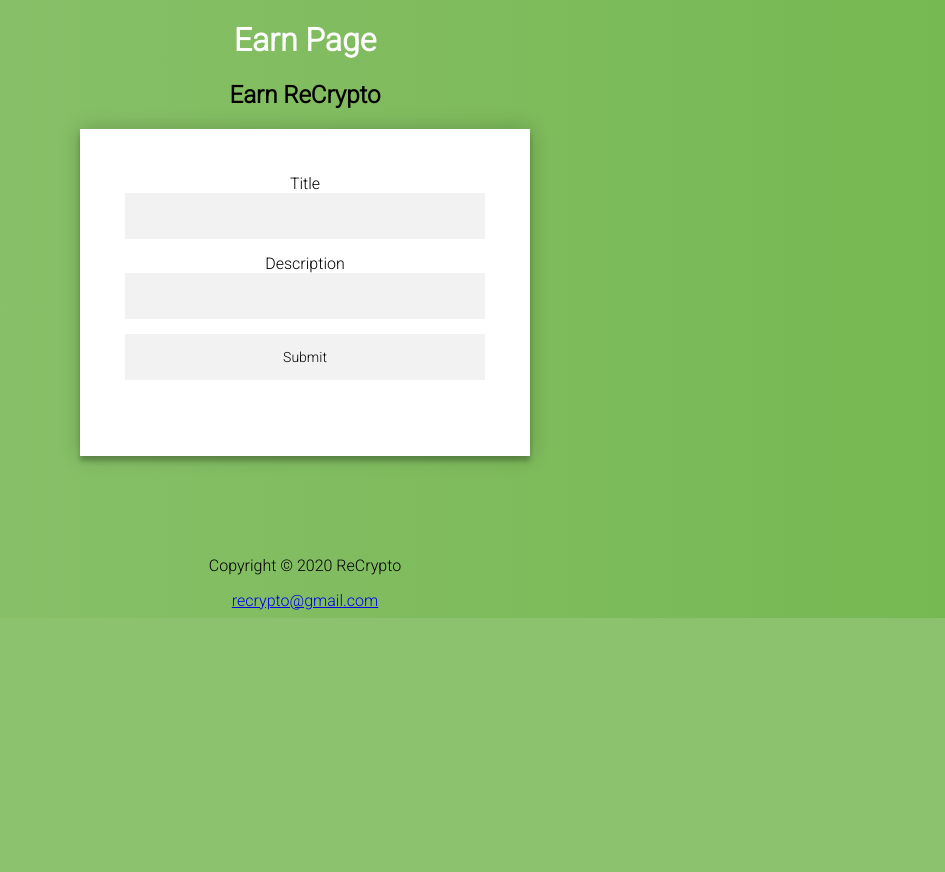
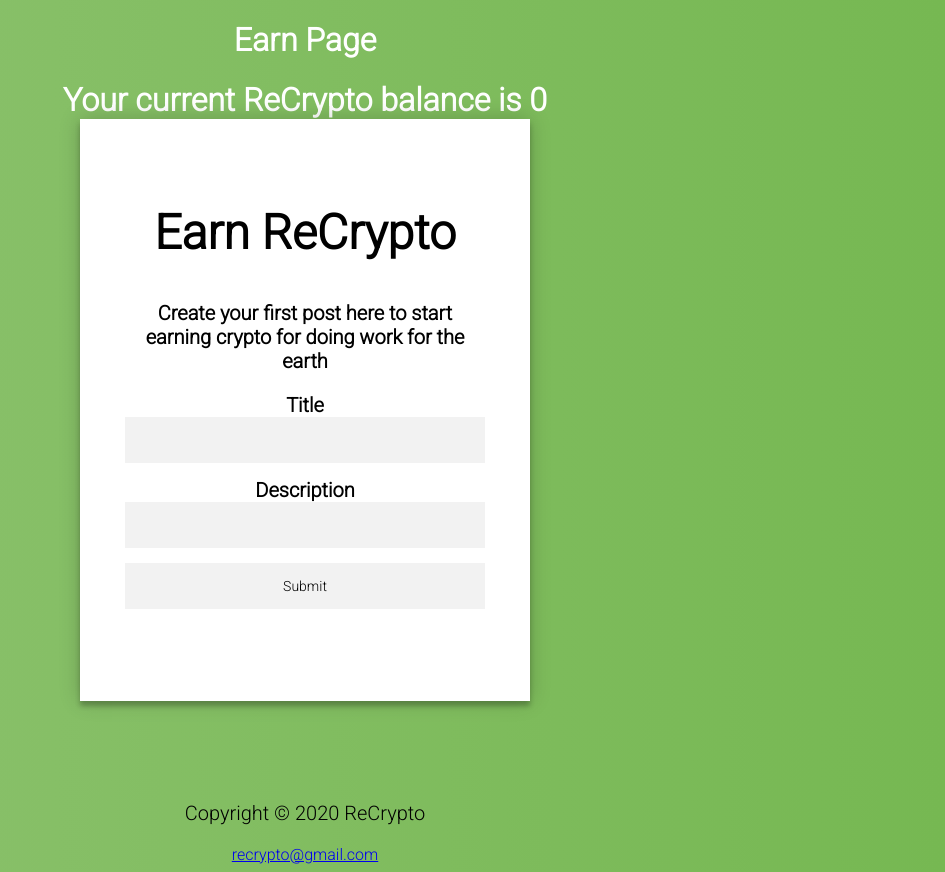
Before and after one commit to lukew3/ReCrypto, a Flask app: page /earn in a window 1280 px wide. Shown: the part 198-1070 px from the top of the page, without its empty margins (335-1280 px from the left). Before the commit the page ends 816 px from the top, so only its background shows below. Run offline with Flask 2, Linux system fonts and the light colour scheme; some libraries are stand-ins or nearby versions.

```diff
--- a/recrypto/routes.py
+++ b/recrypto/routes.py
@@ -5,6 +5,8 @@ from flask_login import login_user, current_user, logout_user, login_required
 from recrypto.forms import LoginForm, RegistrationForm, EarnForm
 from flask_login import login_user, current_user, logout_user, login_required
 from werkzeug.utils import secure_filename
+
+balance = 0
 
 def addCrypto():
     print("nothing here yet")
@@ -69,7 +71,10 @@ def earn():
     form = EarnForm()
     if form.validate_on_submit():
         post = Post(title=form.title.data, description=form.description.data)
+        balance = 0
+        balance = balance + 10
         db.session.add(post)
         db.session.commit()
         return redirect(url_for('community'))
-    return render_template('earn.html', form=form)
+    balance = 0
+    return render_template('earn.html', form=form, balance=balance)
--- a/recrypto/templates/earn.html
+++ b/recrypto/templates/earn.html
@@ -4,16 +4,31 @@
 {% endblock script %}
 
 {% block style %}
+<style>
+  h2 {
+    color: black;
+  }
+  p {
+    color: black;
+    font-size: 15pt;
+  }
+  .form-group {
+    color: black;
+    font-size: 15pt;
+  }
+</style>
 {% endblock style %}
 
 {% block content %}
 <h1>Earn Page</h1>
 
 <div id="earnCrypto">
-  <h2>Earn ReCrypto</h2>
+  <h1> Your current ReCrypto balance is {{ balance }}
   <div class="form">
     <form method="POST" action="">
       {{ form.hidden_tag() }}
+      <h2>Earn ReCrypto</h2>
+      <p>Create your first post here to start earning crypto for doing work for the earth</p>
         <div class="form-group">
           {{ form.title.label() }}
           {{ form.title() }}
--- a/recrypto/templates/layout.html
+++ b/recrypto/templates/layout.html
@@ -6,6 +6,7 @@
 
       {% block style %}
 	        <style>
+
         nav{
 	text-align:center;
 	font-size:1.5em;
@@ -28,12 +29,12 @@ nav ul{
 	margin:0;
 	padding:0;
 }
-nav li{
+li{
     display:inline-block;
     padding:7px;
 
 }
-nav a{
+a{
 	text-decoration:none;
 	display:block;
 	margin:0;
--- a/recrypto/templates/login.html
+++ b/recrypto/templates/login.html
@@ -112,6 +112,9 @@ body {
 legend {
   color: black;
 }
+.form-group {
+  color: black;
+}
 </style>
 {% endblock style %}
 
```
Also changed, not shown: recrypto/templates/landing.html (+10 -4 lines), recrypto/Media/recryptoLogo.png (added), recrypto/site.db.
